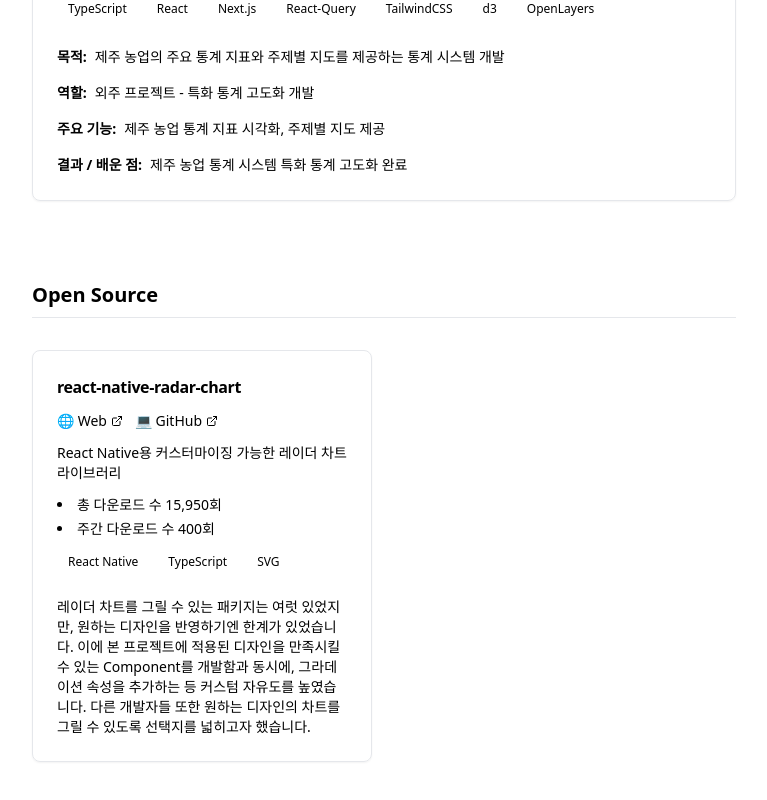
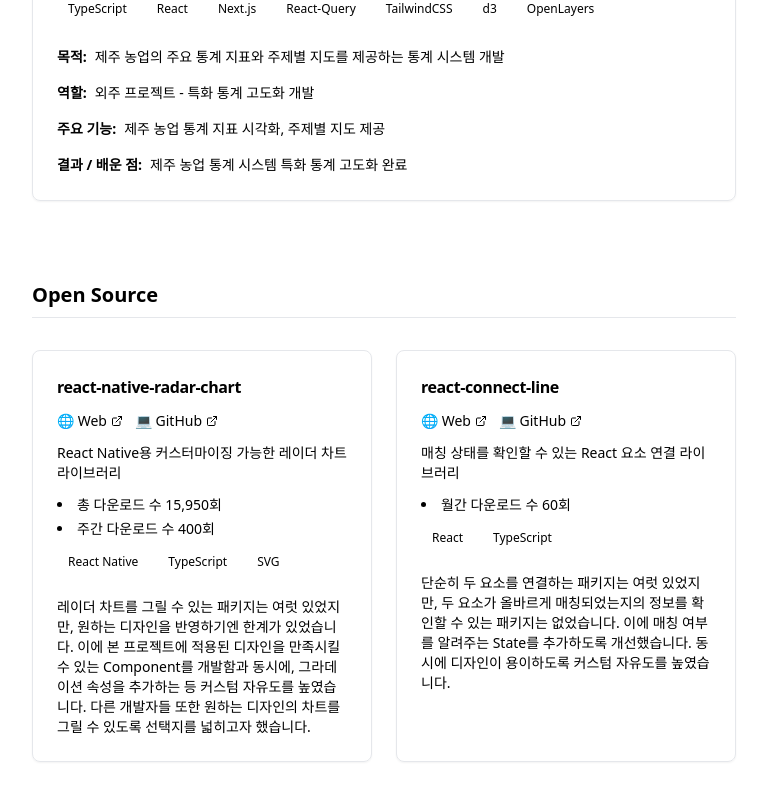
Before and after one commit to salmonco/portfolio, a Next.js app: page /projects in a window 1280 px wide. Shown: the part 1608-2408 px from the top of the page, without its empty margins (256-1023 px from the left). Built offline with nearby package versions, Linux system fonts and the light colour scheme.

Commit message:
feat: 데이터 추가

```diff
--- a/data/opensource-projects.ts
+++ b/data/opensource-projects.ts
@@ -16,4 +16,19 @@ export const OPENSOURCE_PROJECT: OpenSourceProject[] = [
       github: "https://github.com/salmonco/react-native-radar-chart",
     },
   },
+  {
+    id: 2,
+    title: "react-connect-line",
+    summary: "매칭 상태를 확인할 수 있는 React 요소 연결 라이브러리",
+    description:
+      "단순히 두 요소를 연결하는 패키지는 여럿 있었지만, 두 요소가 올바르게 매칭되었는지의 정보를 확인할 수 있는 패키지는 없었습니다. 이에 매칭 여부를 알려주는 State를 추가하도록 개선했습니다. 동시에 디자인이 용이하도록 커스텀 자유도를 높였습니다.",
+    achievements: ["월간 다운로드 수 60회"],
+    techStack: ["React", "TypeScript"],
+    links: {
+      web: "https://www.npmjs.com/package/react-connect-line",
+      ios: "",
+      android: "",
+      github: "https://github.com/salmonco/react-connect-line",
+    },
+  },
 ];
```
